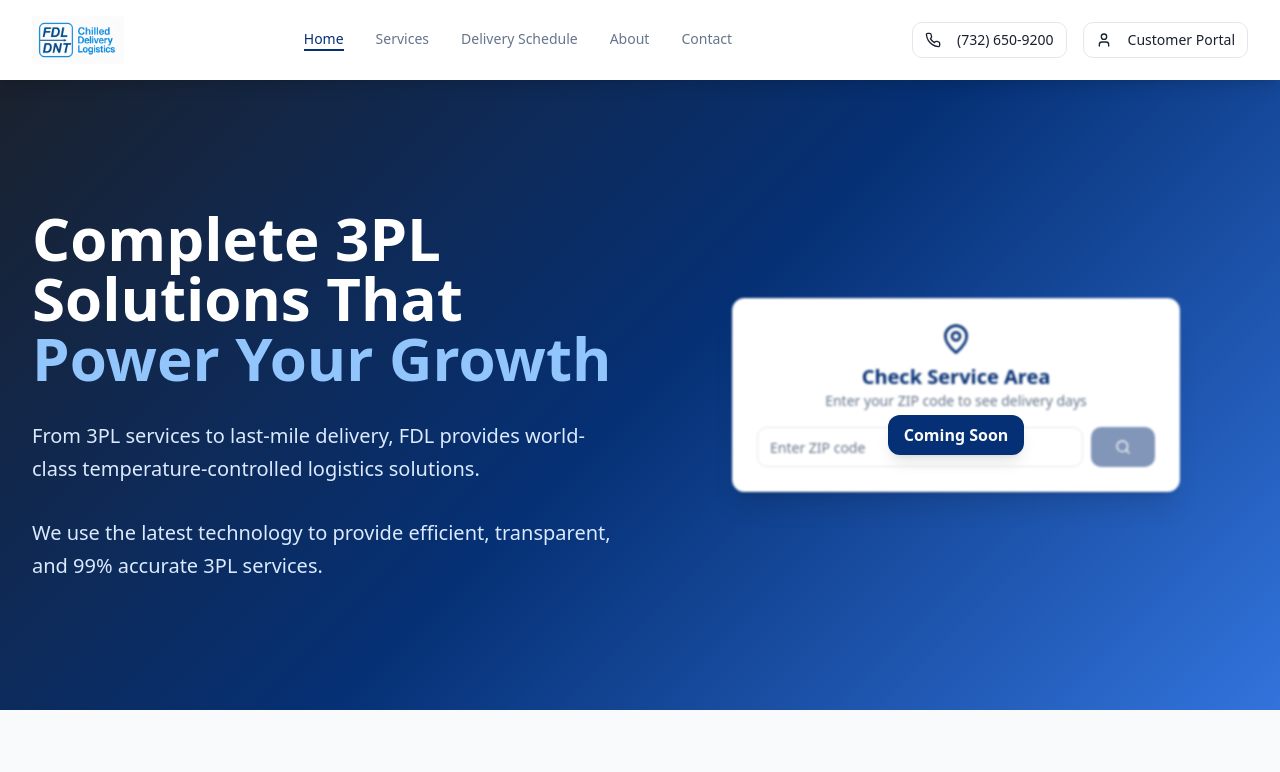
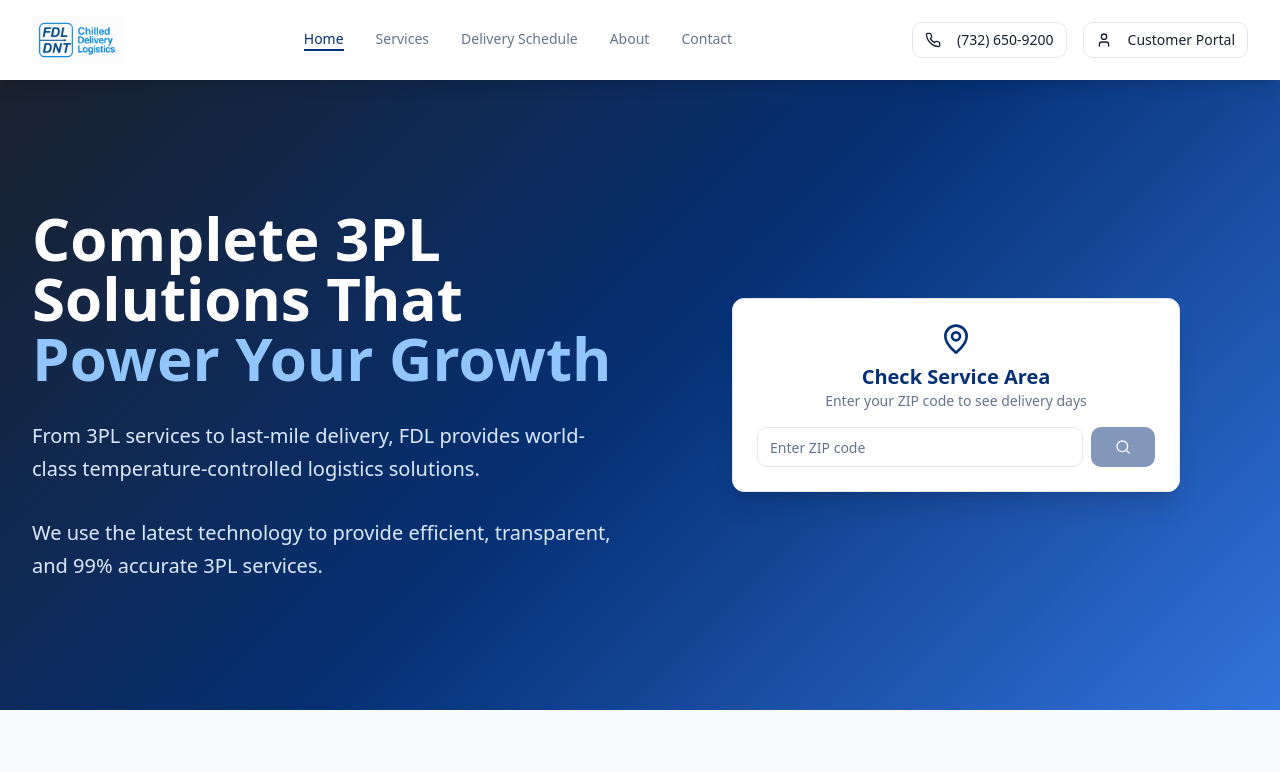
Before and after one commit to ziaddanasouri/fdl-website-excellence-hub, a React (Vite) app: page / in a window 1280 px wide. Shown: the top 772 px of the page. Built offline with nearby package versions, Linux system fonts and the light colour scheme.

Commit message:
Remove "Coming Soon" overlay

```diff
--- a/src/pages/Index.tsx
+++ b/src/pages/Index.tsx
@@ -101,15 +101,8 @@ const Index = () => {
               </p>
             </div>
 
-            <div className="relative">
-              <div className="pointer-events-none blur-[1px]">
-                <ZipCodeChecker />
-              </div>
-              <div className="absolute inset-0 flex items-center justify-center rounded-lg pt-20">
-                <div className="bg-primary text-primary-foreground px-4 py-2 rounded-lg shadow-lg font-semibold text-base backdrop-blur-[1px]">
-                  Coming Soon
-                </div>
-              </div>
+            <div>
+              <ZipCodeChecker />
             </div>
           </div>
         </div>
```
